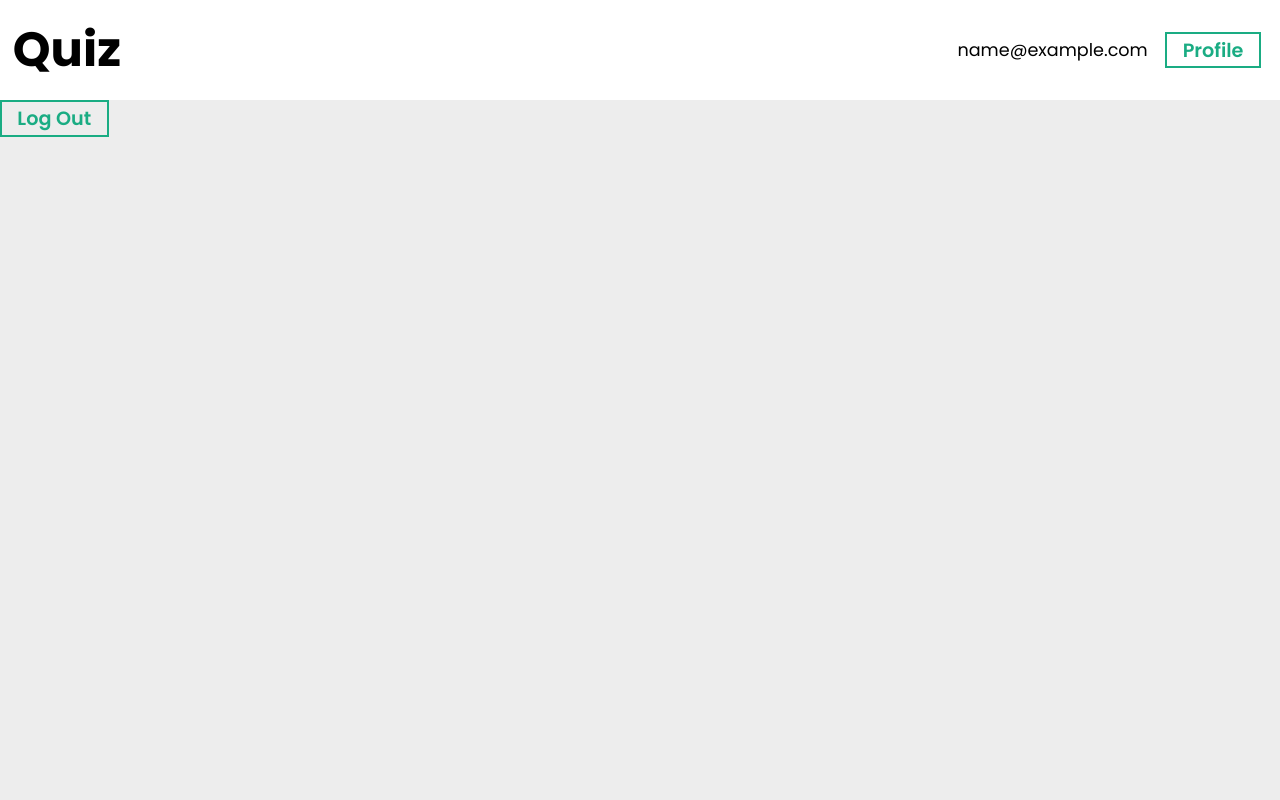
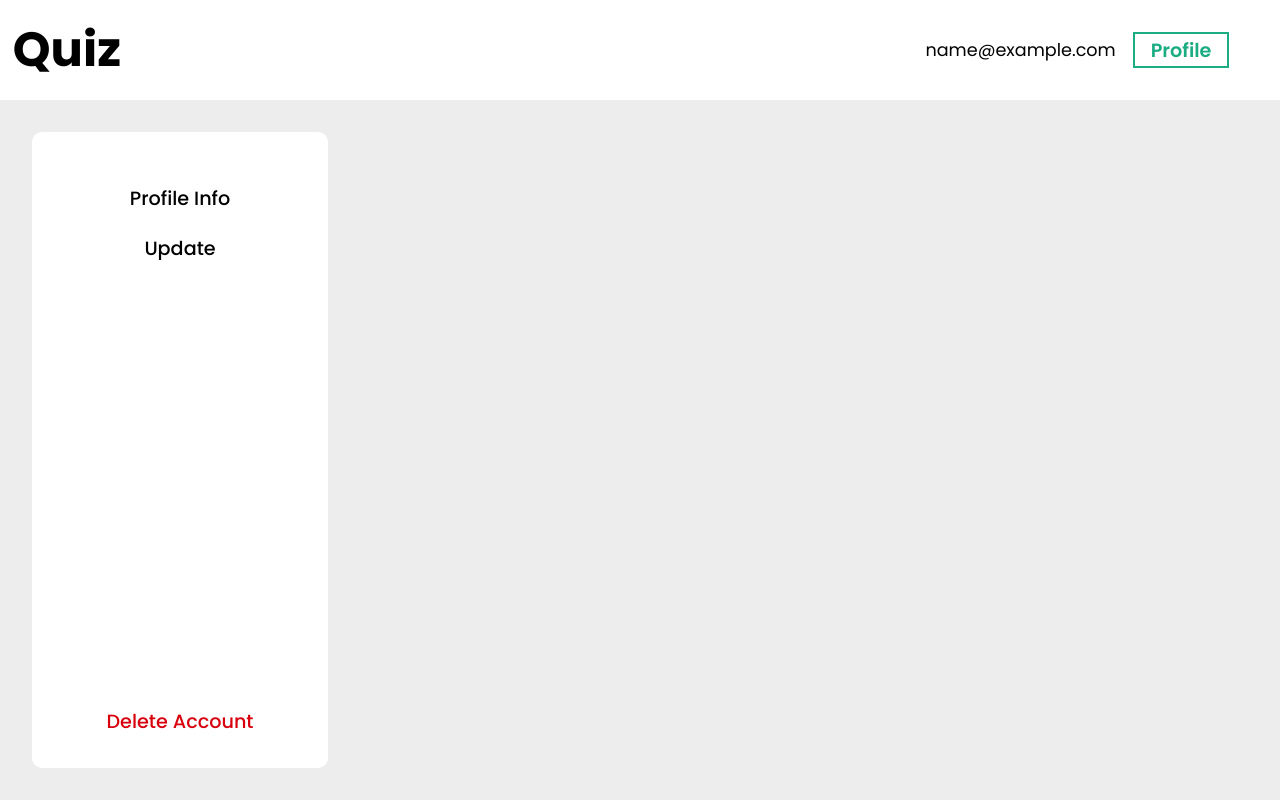
Before and after one commit to jacobcurry/QuizAppFront-End, a React (Create React App) app: page /profile in a window 1280 px wide. Built offline with nearby package versions, Linux system fonts and the light colour scheme; sample sign-in values are in the browser's storage; the HTML template or start-up script is replaced by a standard one.

Commit message:
got fetch to quiz api to work

```diff
--- a/src/App.css
+++ b/src/App.css
@@ -11,8 +11,14 @@ body,
   margin: 0;
   padding: 0;
   background-color: rgb(237, 237, 237);
+  height: 100%;
 }
 
+.App {
+  height: 100%;
+  display: flex;
+  flex-direction: column;
+}
 .header {
   width: 100%;
   height: 100px;
@@ -97,3 +103,125 @@ body,
   margin: 0.2em;
   width: 2em;
 }
+
+.nav-ul {
+  display: block;
+  padding: 0;
+  margin: 0;
+}
+.nav-li {
+  text-align: center;
+  border: 1px solid transparent;
+  display: block;
+  padding: 0 0.2em;
+  margin: 1em auto;
+  font-size: 1.2em;
+  cursor: pointer;
+  font-weight: 500;
+}
+.nav-li:hover {
+  font-weight: 600;
+}
+
+.profile-container {
+  margin: 2em;
+  height: 100%;
+}
+
+.grid-container {
+  height: 100%;
+  display: grid;
+  gap: 2em;
+  grid-template-columns: 1fr 3fr;
+  grid-template-rows: auto;
+  grid-template-areas:
+    "a ."
+    "a b"
+    "a b"
+    "a b"
+    "a b"
+    "a .";
+}
+
+.nav-container {
+  grid-area: a;
+  display: flex;
+  flex-direction: column;
+  justify-content: space-between;
+  background-color: white;
+  padding: 2em;
+  border-radius: 10px;
+}
+
+.profile-display {
+  grid-area: b;
+  background-color: white;
+  border-radius: 10px;
+}
+
+.top-nav {
+}
+
+.delete-account {
+  font-weight: 500;
+  cursor: pointer;
+  list-style: none;
+  text-align: center;
+  margin: 0 !important;
+  font-size: 1.2em;
+  color: #d8000c;
+}
+
+.delete-account:hover {
+  background-color: #ffbaba;
+}
+
+.modal-backdrop {
+  width: 100vw;
+  height: 100vh;
+  z-index: 999;
+  background-color: rgba(0, 0, 0, 0.2);
+}
+
+.delete-modal {
+  z-index: 999;
+  position: absolute;
+  transform: translate(-50%, -50%);
+  left: 50%;
+  top: 50%;
+  height: 35%;
+  width: 35%;
+  background-color: white;
+  border-radius: 10px;
+  display: flex;
+  flex-direction: column;
+}
+
+.delete-account-modal {
+  font-weight: 500;
+  cursor: pointer;
+  list-style: none;
+  text-align: center;
+  margin: 0 !important;
+  font-size: 1.2em;
+  color: #d8000c;
+  background-color: #ffbaba;
+  border-bottom: 2px solid #d8000c;
+}
+
+.delete-account-text {
+  margin: 2em;
+}
+
+.delete-btn {
+  align-self: flex-end;
+  position: absolute;
+  right: 0;
+  bottom: 0;
+  margin: 2em;
+  background-color: #ffbaba;
+  color: #d8000c;
+  border: 2px solid #d8000c;
+  padding: 0.4em 1em;
+  font-weight: 500;
+}
--- a/src/App.js
+++ b/src/App.js
@@ -32,7 +32,7 @@ const App = () => {
       <div className="App">
         <Navbar updateUser={updateUser} currentUser={currentUser} />
         <Routes>
-          <Route path="/" element={<Home />} />
+          <Route path="/" element={<Home currentUser={currentUser} />} />
           <Route
             path="/quiz"
             element={
@@ -43,7 +43,11 @@ const App = () => {
             path="/profile"
             element={
               localStorage.getItem("user") ? (
-                <Profile updateUser={updateUser} />
+                <Profile
+                  updateUser={updateUser}
+                  currentUser={currentUser}
+                  setCurrentUser={setCurrentUser}
+                />
               ) : (
                 <Navigate to="/login" />
               )
--- a/src/components/Home.jsx
+++ b/src/components/Home.jsx
@@ -1,45 +1,63 @@
 import React, { useState } from "react";
 import axios from "axios";
 
-const Home = () => {
+const Home = (props) => {
   const [toggleShowForm, setToggleShowForm] = useState(false);
   const [quizData, setQuizData] = useState([]);
   const [amount, setAmount] = useState(10);
   const [category, setCategory] = useState("any");
   const [difficulty, setDifficulty] = useState("any");
+  const [error, setError] = useState(null);
+  const [isLoading, setIsLoading] = useState(null);
 
-  const axiosInstance = axios.create({
-    baseURL: `https://opentdb.com`,
-    header: { "Access-Control-Allow_Origin": "*" },
-  });
+  // const axiosInstance = axios.create({
+  //   baseURL: `https://opentdb.com`,
+  //   header: { "Access-Control-Allow_Origin": "*" },
+  // });
 
   const handleFormSubmit = async (e) => {
     e.preventDefault();
-    if (category === "any" && difficulty === "any") {
-      const response = await axiosInstance.get(`api.php?amount=${amount}`);
-      console.log(response);
-    } else if (difficulty !== "any" && category === "any") {
-      const response = await axiosInstance.get(
-        `api.php?amount=${amount}&difficulty=${difficulty}`
-      );
-      console.log(response);
-    } else if (category !== "any" && difficulty === "any") {
-      const response = await axiosInstance.get(
-        `api.php?amount=${amount}&category=${category}`
-      );
-      console.log(response);
-    } else {
-      const response = await axiosInstance.get(
-        `api.php?amount=${amount}&category=${category}&difficulty=${difficulty}`
-      );
-      console.log(response);
+    const response = await fetch(
+      `https://opentdb.com/api.php?amount=${amount}`,
+      {
+        method: "GET",
+      }
+    );
+    const json = await response.json();
+
+    if (!response.ok) {
+      setIsLoading(false);
+      setError(json.error);
     }
+    if (response.ok) {
+      //save the user to local storage
+      console.log(json);
+    }
+    // if (category === "any" && difficulty === "any") {
+    //   const response = await axiosInstance.get(`api.php?amount=${amount}`);
+    //   console.log(response);
+    // } else if (difficulty !== "any" && category === "any") {
+    //   const response = await axiosInstance.get(
+    //     `api.php?amount=${amount}&difficulty=${difficulty}`
+    //   );
+    //   console.log(response);
+    // } else if (category !== "any" && difficulty === "any") {
+    //   const response = await axiosInstance.get(
+    //     `api.php?amount=${amount}&category=${category}`
+    //   );
+    //   console.log(response);
+    // } else {
+    //   const response = await axiosInstance.get(
+    //     `api.php?amount=${amount}&category=${category}&difficulty=${difficulty}`
+    //   );
+    //   console.log(response);
+    // }
   };
 
   return (
     <div className="">
+      <p className="">Choose from many different options to create a quiz!</p>
       <div className="">
-        <p className="">Choose from many different options to create a quiz!</p>
         <button
           onClick={() => setToggleShowForm(!toggleShowForm)}
           className="btn"
--- a/src/components/LoginForm.jsx
+++ b/src/components/LoginForm.jsx
@@ -28,8 +28,10 @@ export default function SignIn(props) {
       "https://lit-anchorage-15647.herokuapp.com/login",
       {
         method: "POST",
-        mode: "no-cors",
-        headers: { "Content-Type": "application/json" },
+        headers: {
+          "Content-Type": "application/json",
+          "Access-Control-Allow-Origin": "*",
+        },
         body: JSON.stringify({ email, password }),
       }
     );
--- a/src/components/NewUserForm.jsx
+++ b/src/components/NewUserForm.jsx
@@ -30,8 +30,10 @@ export default function SignUp(props) {
       "https://lit-anchorage-15647.herokuapp.com/createaccount",
       {
         method: "POST",
-        mode: "no-cors",
-        headers: { "Content-Type": "application/json" },
+        headers: {
+          "Content-Type": "application/json",
+          "Access-Control-Allow-Origin": "*",
+        },
         body: JSON.stringify({ firstname, lastname, email, password }),
       }
     );
--- a/src/components/Profile.jsx
+++ b/src/components/Profile.jsx
@@ -1,16 +1,88 @@
-import React from "react";
+import axios from "axios";
+import React, { useState } from "react";
 
 const Profile = (props) => {
+  const [showProfileInfo, setShowProfileInfo] = useState(false);
+  const [showDelete, setShowDelete] = useState(false);
+  const [error, setError] = useState(null);
+  const [isLoading, setIsLoading] = useState(null);
+
   const handleLogout = () => {
     localStorage.removeItem("user");
     props.updateUser(null);
   };
 
+  const toggleShowDelete = () => {
+    setShowDelete(!showDelete);
+  };
+  const toggleShowProfileInfo = () => {
+    setShowProfileInfo(!showProfileInfo);
+  };
+
+  const handleDeleteAccount = async () => {
+    setShowDelete(false);
+    setIsLoading(true);
+    setError(null);
+
+    const response = await fetch(
+      `https://lit-anchorage-15647.herokuapp.com/${props.currentUser.email}`,
+      {
+        method: "DELETE",
+        headers: {
+          "Content-Type": "application/json",
+          "Access-Control-Allow-Origin": "*",
+        },
+      }
+    );
+
+    const json = await response.json();
+
+    if (!response.ok) {
+      setIsLoading(false);
+      setError(json.error);
+    }
+    if (response.ok) {
+      localStorage.removeItem("user");
+      props.setCurrentUser(null);
+    }
+  };
+
   return (
-    <div>
-      <button className="btn" onClick={handleLogout}>
-        Log Out
-      </button>
+    <div className="profile-container">
+      <div className="grid-container">
+        <ul className="nav-ul nav-container">
+          <div className="top-nav">
+            <li
+              onClick={() => {
+                setShowProfileInfo(!showProfileInfo);
+              }}
+              className="nav-li"
+            >
+              Profile Info
+            </li>
+            <li className="nav-li">Update</li>
+          </div>
+
+          <li onClick={toggleShowDelete} className="delete-account">
+            Delete Account
+          </li>
+        </ul>
+
+        {showDelete ? (
+          <div className="modal-backdrop">
+            <div className="delete-modal">
+              <p className="delete-account-modal">Are You Sure?</p>
+              <p className="delete-account-text">
+                Delete user, {props.currentUser.email}?
+              </p>
+              <button onClick={handleDeleteAccount} className="delete-btn">
+                Delete Account
+              </button>
+            </div>
+          </div>
+        ) : null}
+        {showProfileInfo ? <div className="profile-display"></div> : null}
+      </div>
     </div>
   );
 };
```
